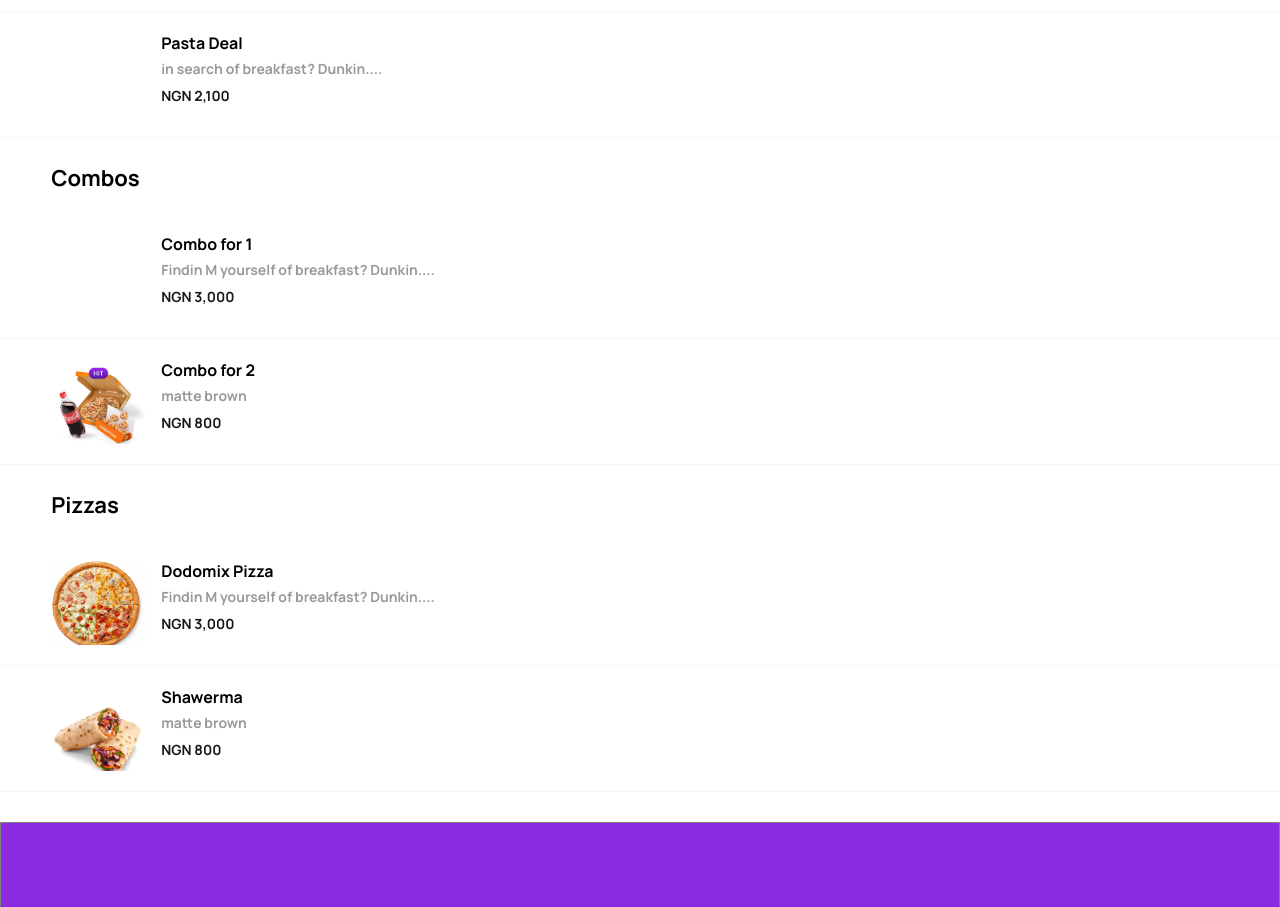
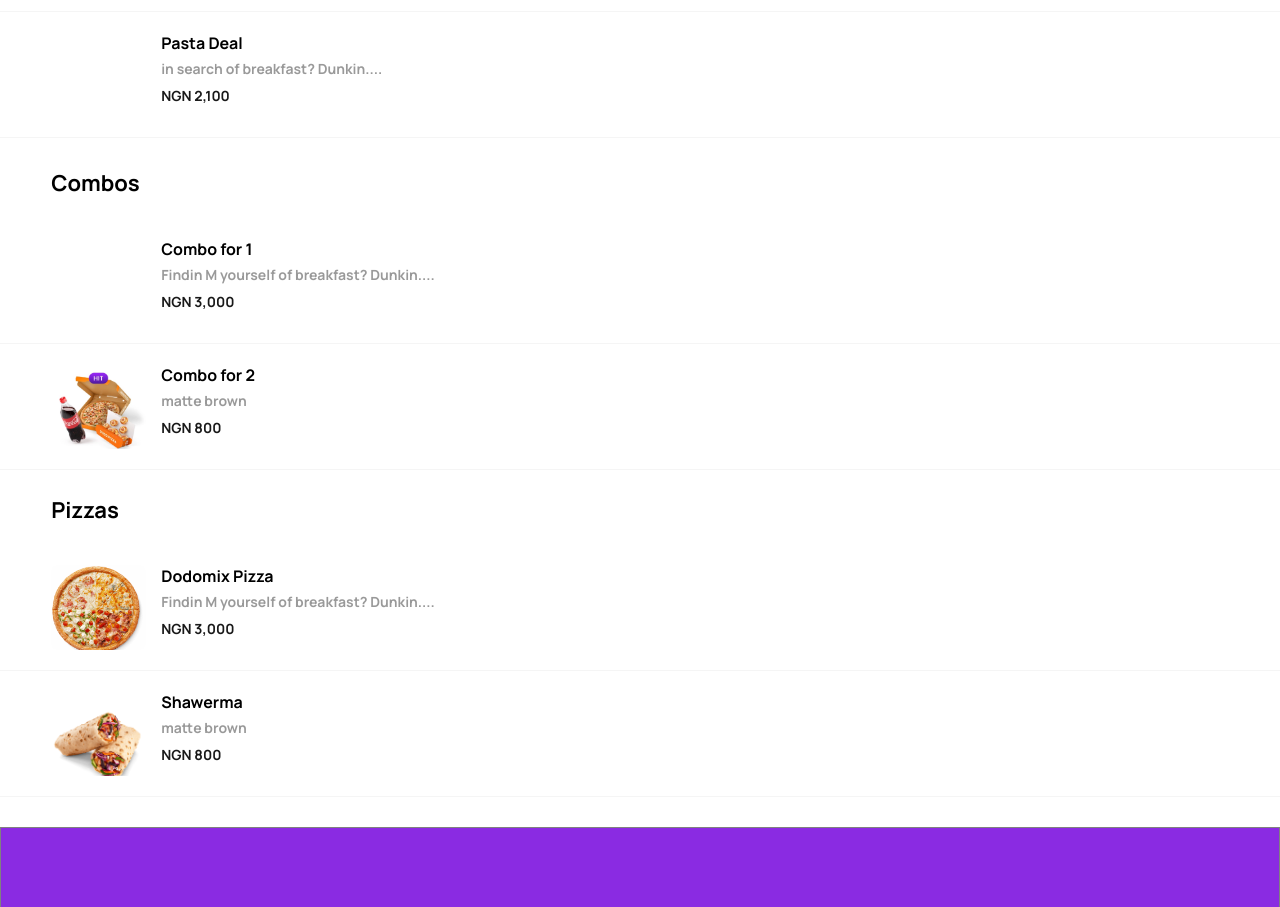
Before and after one commit to WameJoseph/ueme, a plain HTML site: page product.html in a window 1280 px wide. Shown: the part 1320-2227 px from the top of the page. Drawn offline with Linux system fonts and the light colour scheme; a web font is replaced by a local one.

Commit message:
Add files via upload

```diff
--- a/product.html
+++ b/product.html
@@ -153,7 +153,7 @@
 
         <div class="box" >
             <div class="brand">
-                <div class="image" style="background-image: url(background\ pexels-chan-walrus-941869\ \(9\).jpg);">
+                <div class="image" style="background-image: url(background\ pexels-chan-walrus-941869\ \(5\).jpg);">
                     <a href="" class="logo" id="sticky-item" ><img src="Gidi Burger logo.png" alt=""></a>
                     <a href="" class="a2">Customer Support <i class="material-icons">support_agent</i></a>
                     <!-- <i class="material-icons-outlined a1" onclick="on();">error_outline</i> -->
@@ -276,9 +276,9 @@
                     </a>
                 </div>
 
-                <div class="content1" id="Combos" style="width: 100%; border:  1px rgb(0, 0, 0, 0.3); padding: 0px 0 0 0; background-color: white;">
-                    <div class="title" id="title" style="padding: 25px 4% 15px 4%; width: 100%;  margin-bottom: 5px;">
-                        <h2 style=" font-size: 22px; ">Combos </h2>
+                <div class="content1" id="Combos" style="width: 100%; border:  1px rgb(0, 0, 0, 0.3); padding: 30px 0 0 0; background-color: white;">
+                    <div class="title" id="" style="padding: 0 4% 15px 4%; width: 100%;  margin-bottom: 5px;">
+                        <h2 style=" font-size: 22px; margin-top: 0;">Combos </h2>
                     </div>
                     <div class="menu" style="width: 100%;">
                         <a href="" style="display: block; border-bottom: solid 1px rgb(202, 202, 202, 0.2); width: 100%; padding: 20px 4%; display: flex; justify-content: left;  color: rgb(0, 0, 0, 0.8);">
```
